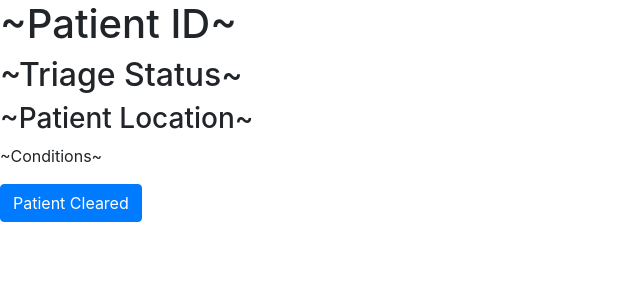
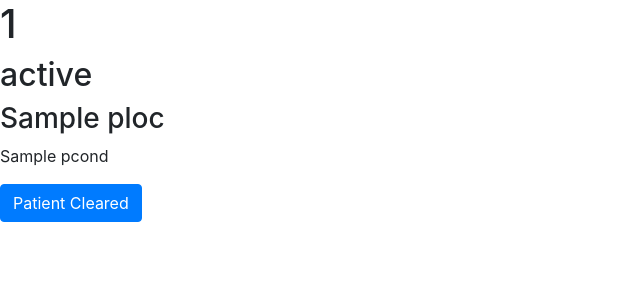
Before and after one commit to MIHIRKHAMBETE/hackmit-2019, a Flask app: template templates/responder.html in a window 1280 px wide. Shown: the top 300 px of the page, without its empty margins (0-640 px from the left). Run offline with Flask 2, Linux system fonts and the light colour scheme; the template is opened without the code that fills it: most values are stand-ins (such as "Sample title", 1, 10 or a date in 2020); some libraries are stand-ins or nearby versions.

Commit message:
omg almost fcked up

```diff
--- a/patient.py
+++ /dev/null
@@ -1,3 +0,0 @@
-class patient():
-
-    def __init__(self):
--- a/templates/patientadd.html
+++ b/templates/patientadd.html
@@ -14,7 +14,7 @@
 </head>
 
 <body>
-    <h1>~Patient ID~</h1>
+    <h1>{{ pid }}</h1>
     <br>
 
     <form>
--- a/templates/responder.html
+++ b/templates/responder.html
@@ -14,11 +14,11 @@
 </head>
 
 <body>
-    <h1>~Patient ID~</h1>
-    <h2>~Triage Status~</h2>
-    <h3>~Patient Location~</h3>
+    <h1>{{ pid }}</h1>
+    <h2>{{ pstatus }}</h2>
+    <h3>{{ ploc }}</h3>
 
-    <p>~Conditions~</p>
+    <p>{{ pcond }}</p>
 
     <form class='form-inline'>
         <!-- <div class="form-group form-check">
```
Also changed, not shown: firstpass.py (+7 -1 lines), 1 other file.
